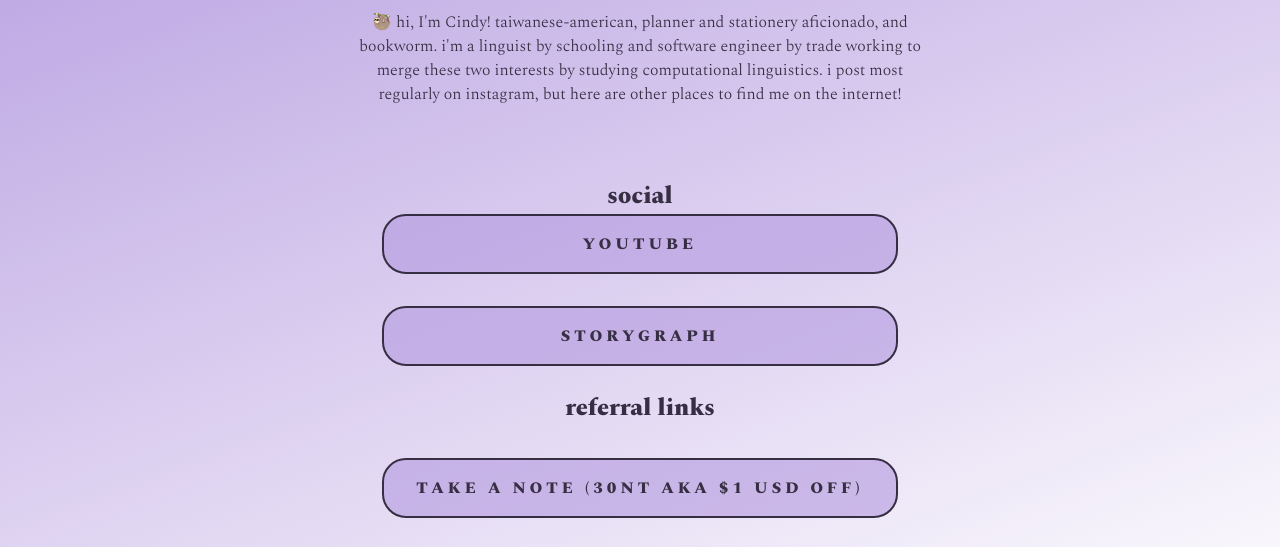
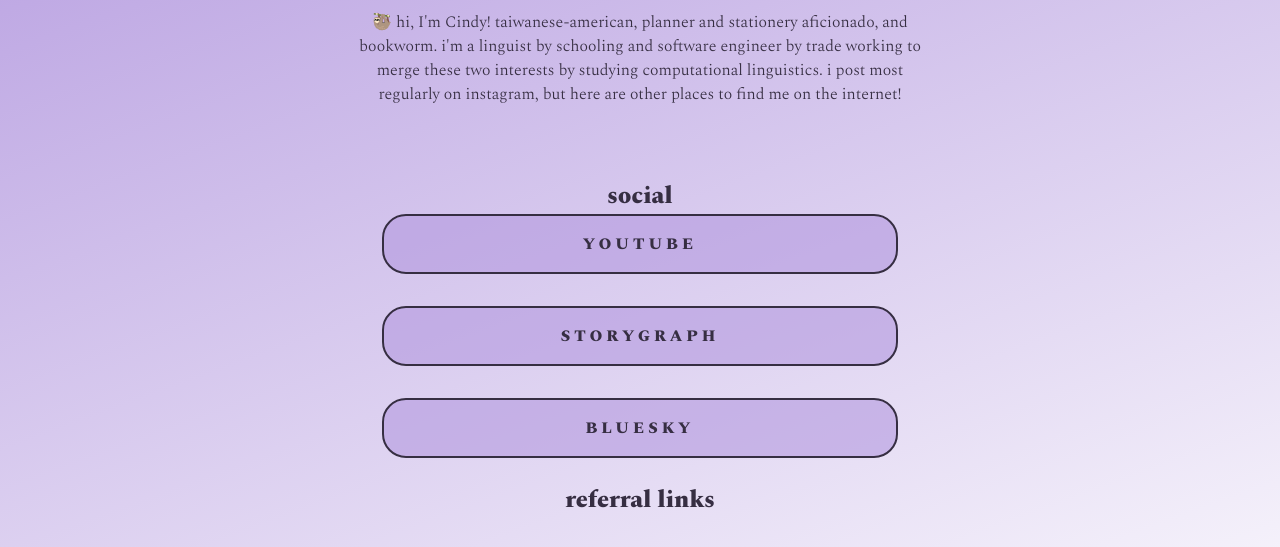
Before and after one commit to aweekinthelife/link-in-bio, a plain HTML site: page index.html in a window 1280 px wide. Shown: the part 214-761 px from the top of the page. Drawn offline with Linux system fonts and the light colour scheme; a web font is replaced by a local one.

Commit message:
add bluesky

```diff
--- a/index.html
+++ b/index.html
@@ -31,6 +31,7 @@
         <h2>social</h2>
         <a class="links-list__link" href="https://www.youtube.com/@a_week_in_the_life" target="_blank">YouTube</a>
         <a class="links-list__link" href="https://app.thestorygraph.com/profile/aweekinthelife" target="_blank">StoryGraph</a>
+        <a class="links-list__link" href="https://bsky.app/profile/aweekinthelife.bsky.social" target="_blank">Bluesky</a>
 
         <h2>referral links</h2>
         <a class="links-list__link" href="https://s.ecoo.app/1UVQOF" target="_blank">Take A Note (30NT aka $1 USD off)</a>
```
